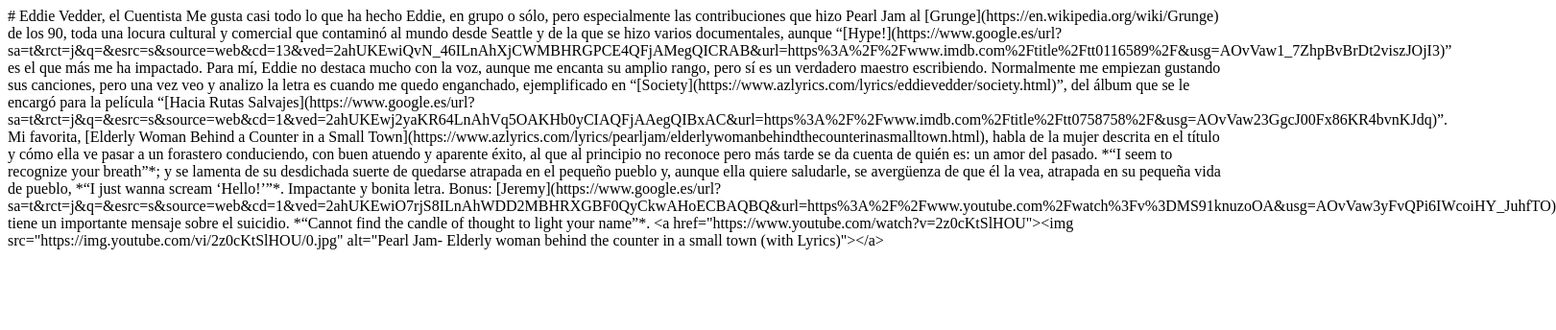
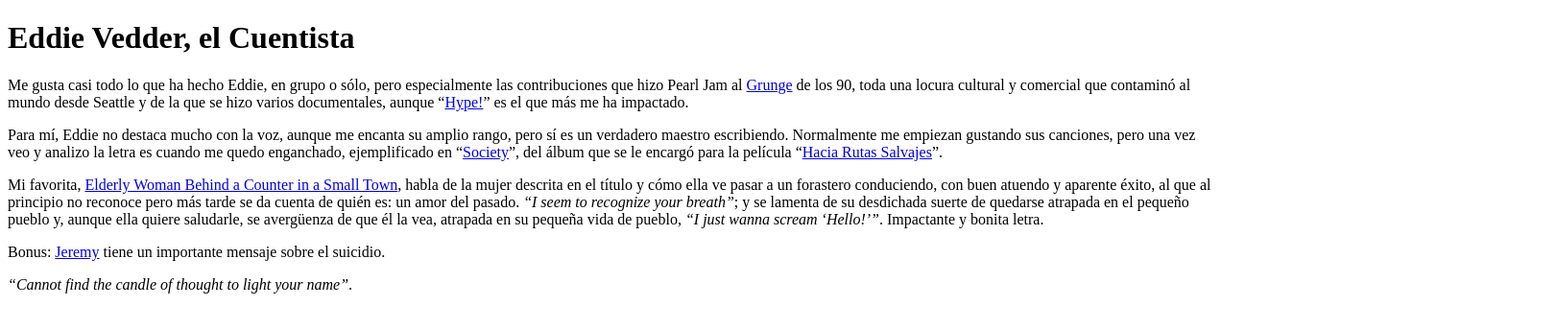
Before and after one commit to aabedraba/dotcom, a Next.js app: page /posts/eddie-vedder-el-cuentista in a window 1280 px wide. Shown: the top 344 px of the page at 96% size, 1621 px wide, since content can reach past the window. Built offline with nearby package versions, Linux system fonts and the light colour scheme.

Commit message:
Add react markdown with styles

```diff
--- a/package.json
+++ b/package.json
@@ -17,6 +17,7 @@
     "next": "^10.1.3",
     "react": "^17.0.2",
     "react-dom": "^17.0.2",
+    "react-markdown": "^6.0.1",
     "typescript": "^4.2.4"
   },
   "devDependencies": {
--- a/pages/posts/[id].tsx
+++ b/pages/posts/[id].tsx
@@ -1,14 +1,23 @@
 import { GetServerSideProps } from "next";
 import fs from "fs";
 import matter from "gray-matter";
+import ReactMarkdon from "react-markdown";
+import { FC } from "react";
 
-const Post = ({ content }: any) => {
-  return <div>{content}</div>;
+type PageProps = {
+  content: string;
+};
+
+const Post: FC<PageProps> = ({ content }) => {
+  return <ReactMarkdon skipHtml={true}
+    components={{
+      a: ({node, ...props}) => <a className="text-blue" {...props}/>
+    }}
+  >{content}</ReactMarkdon>;
 };
 
 export const getServerSideProps: GetServerSideProps = async (context) => {
   const path = process.cwd() + "/blogposts/";
-  const fileNames = fs.readdirSync(path);
   const filePath = path + context.query.id + ".md";
 
   const fileContent = fs.readFileSync(filePath, "utf-8");
```
Also changed, not shown: 1 other file (tests, documents, lock files or other folders).
